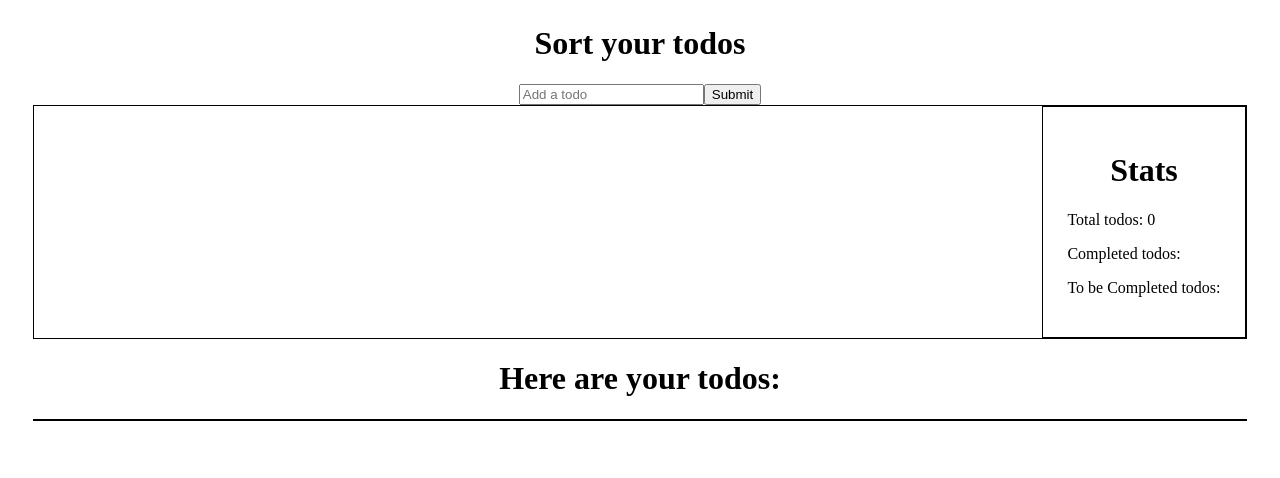
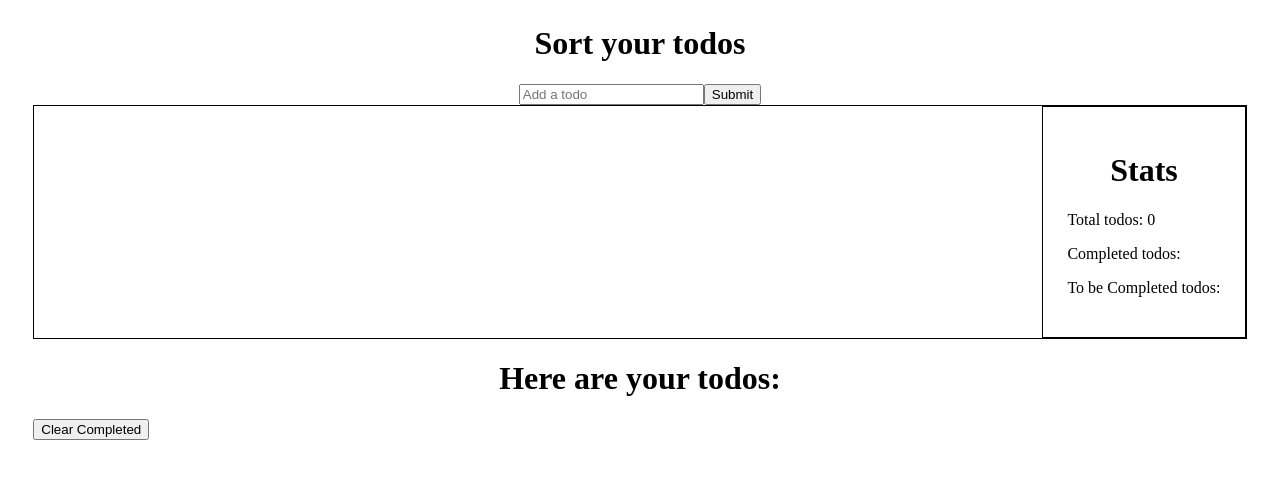
Before and after one commit to bloominstituteoftechnology/reducer-todo, a React (Create React App) app in the folder todo/: page / in a window 1280 px wide. Shown: the top 478 px of the page. Built offline with nearby package versions, Linux system fonts and the light colour scheme.

Commit message:
clear completed and toggle completed for only one item on list

```diff
--- a/todo/src/components/TodoList/Todo/Todo.js
+++ b/todo/src/components/TodoList/Todo/Todo.js
@@ -6,12 +6,11 @@ function Todo(props) {
     <>
         <div className="todo-box">
             <p>Todo</p>
-            <input type='checkbox' checked={props.completed} onChange={props.dispatch}/>Completed
+            <input type='checkbox' checked={props.completed} onChange={() => props.dispatch({type: 'TOGGLE-COMPLETED', id: props.id})} />Completed
             <p>{props.item}</p>
             <p>date created </p>
         </div>
     </>
     );
 }
-
 export default Todo;
--- a/todo/src/components/TodoList/TodoList.js
+++ b/todo/src/components/TodoList/TodoList.js
@@ -8,11 +8,14 @@ function TodoList(props) {
     return (
         <>
             <h1>Here are your todos:</h1>
+            <button onClick={() => props.dispatch({type: 'CLEAR'})}>Clear Completed</button>
             <div className="todo-container">
+
             {props.state.todos.map((todo) =>
                 <Todo
                     key={todo.id}
-                    dispatch={props.dispatch({type: "TOGGLE COMPLETED", id: todo.id})}
+                    id={todo.id}
+                    dispatch={props.dispatch}
                     item={todo.name}
                     completed={todo.completed}
                     />
--- a/todo/src/components/TodoList/scss/todolist.scss
+++ b/todo/src/components/TodoList/scss/todolist.scss
@@ -1,6 +1,5 @@
 .todo-container {
     display: flex;
     text-align: center;
-    border: 1px solid black;
     justify-content: center;
 }
--- a/todo/src/reducers/reducerContainer.js
+++ b/todo/src/reducers/reducerContainer.js
@@ -15,14 +15,14 @@ export const reducerContainer = ( state, action) => {
             }
         case 'TOGGLE-COMPLETED':
             return {
-                todos: [...state.todos.map(( todo) => {
-                    if ( action.id )
+                todos: [...state.todos.map( todo => {
+                    if(todo.id === action.id ) {
                         return {
                             ...todo,
                             completed: !todo.completed
                         }
                     }
-                )],
+                })]
             }
         case 'CLEAR':
             return {
```
